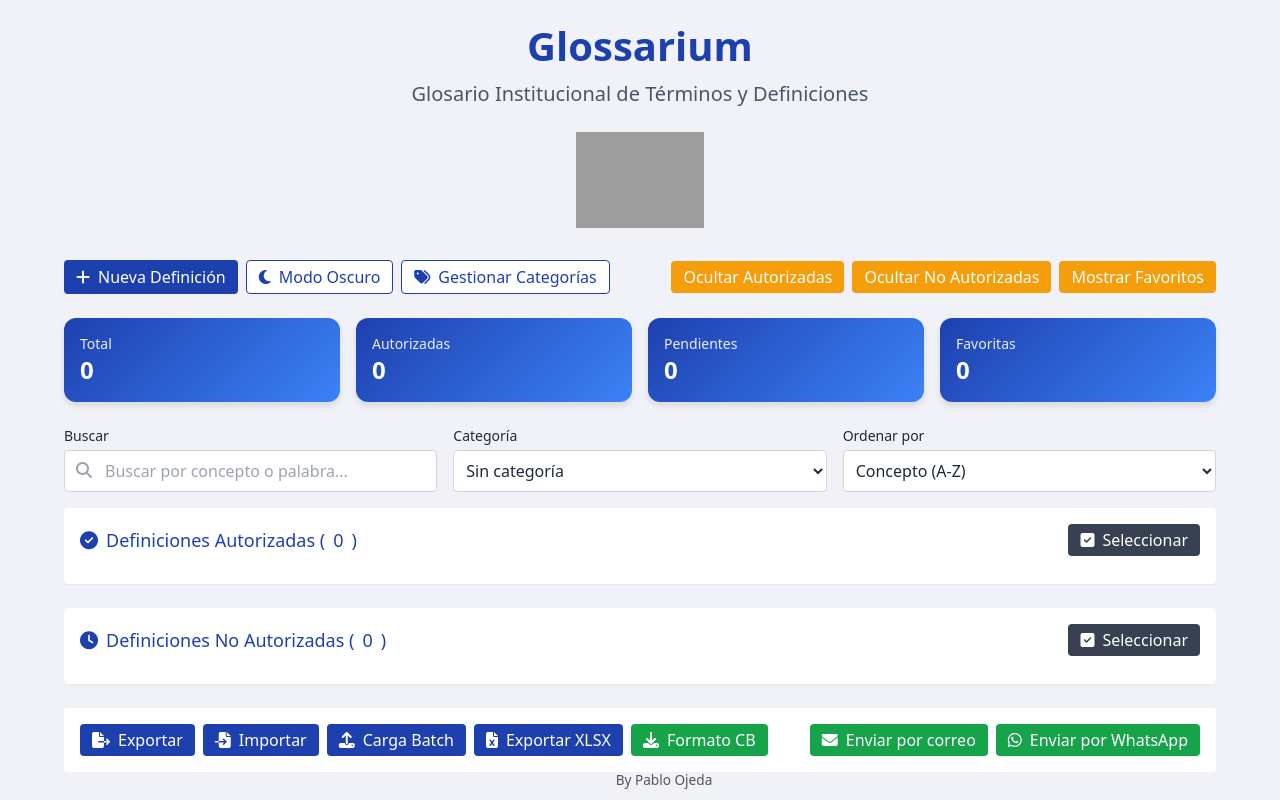
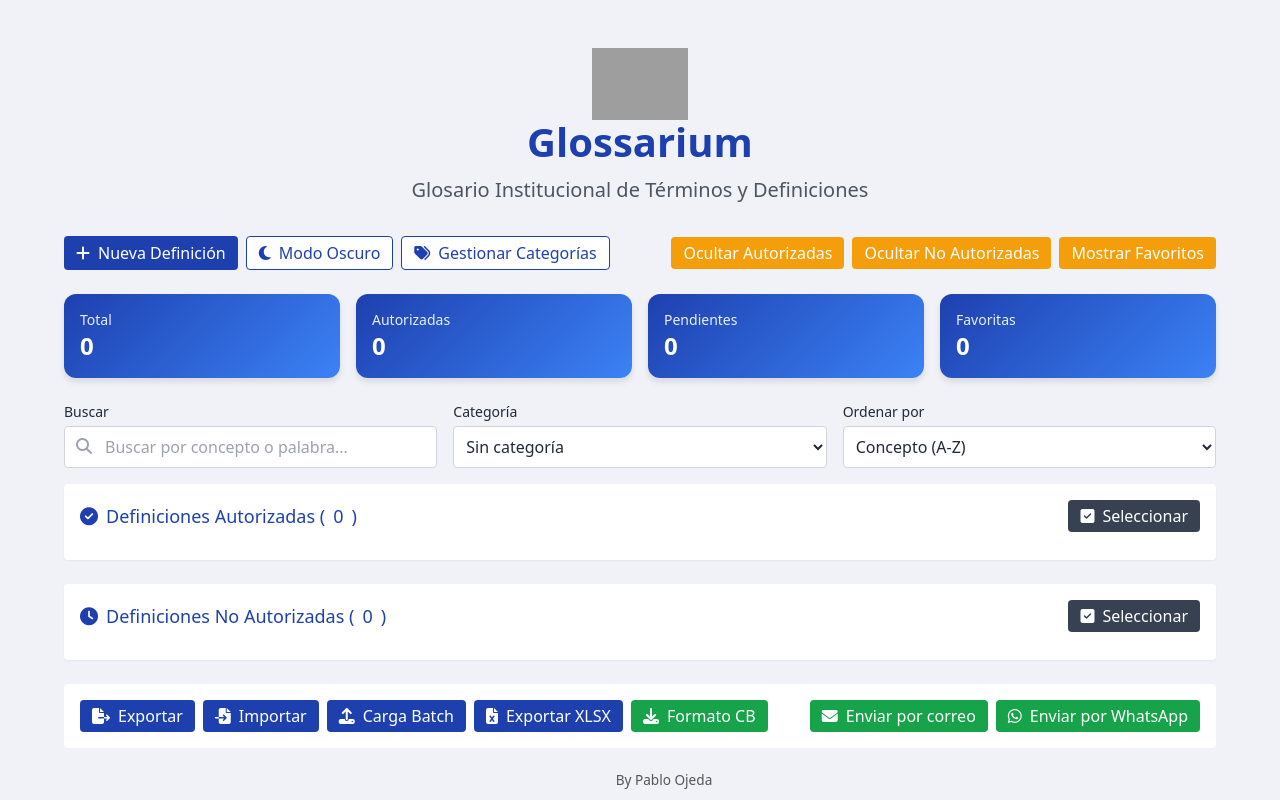
Before and after one commit to internalcontrolengineering/GlossariumCSW, a plain HTML site: page index.html in a window 1280 px wide. Drawn offline with nearby package versions, Linux system fonts and the light colour scheme; grey boxes are pictures that could not be loaded.

Commit message:
index.html

```diff
--- a/index.html
+++ b/index.html
@@ -342,11 +342,11 @@
 <!-- HEADER MEJORADO -->
 <header class="mb-6">
   <div class="header-container">
+    <div class="logo-container">
+      <img src="https://raw.githubusercontent.com/jpojedawork-ai/Desarrollos/main/LogoCI-BC.png" alt="Logo Scriptum" class="w-24 h-auto mx-auto">
+    </div>
     <h1 class="main-title">Glossarium</h1>
     <p class="subtitle">Glosario Institucional de Términos y Definiciones</p>
-    <div class="logo-container">
-      <img src="https://raw.githubusercontent.com/jpojedawork-ai/Desarrollos/main/Logo%20CSW.png" alt="Logo Scriptum" class="w-32 h-auto mx-auto">
-    </div>
   </div>
 
   <div class="flex flex-col md:flex-row items-start md:items-center justify-between gap-4">
```
